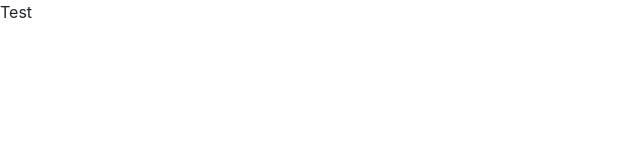
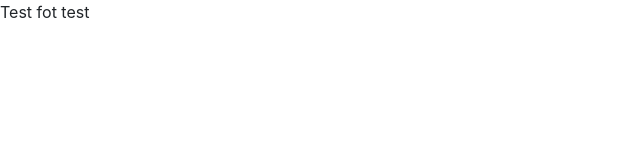
Before and after one commit to Abdullah2000Habib/React_Project02, a React (Create React App) app: page / in a window 1280 px wide. Shown: the top 160 px of the page, without its empty margins (0-640 px from the left). Built offline with nearby package versions, Linux system fonts and the light colour scheme.

Commit message:
Project Structure

```diff
--- a/src/App.js
+++ b/src/App.js
@@ -1,7 +1,9 @@
-import React from 'react'
+import React from 'react';
 
 function App() {
-  return <div>Test</div>
+  return <div>Test fot
+    test
+  </div>
 }
 
 export default App
```
